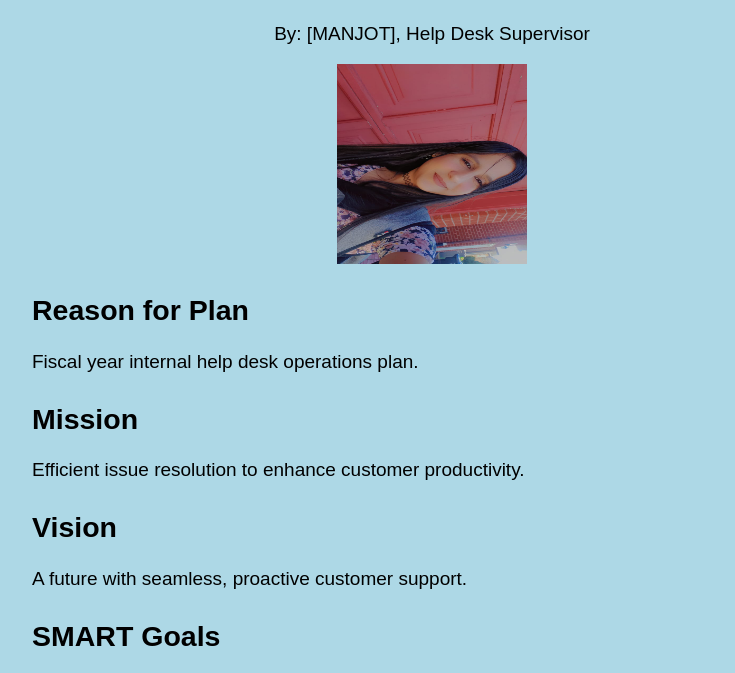
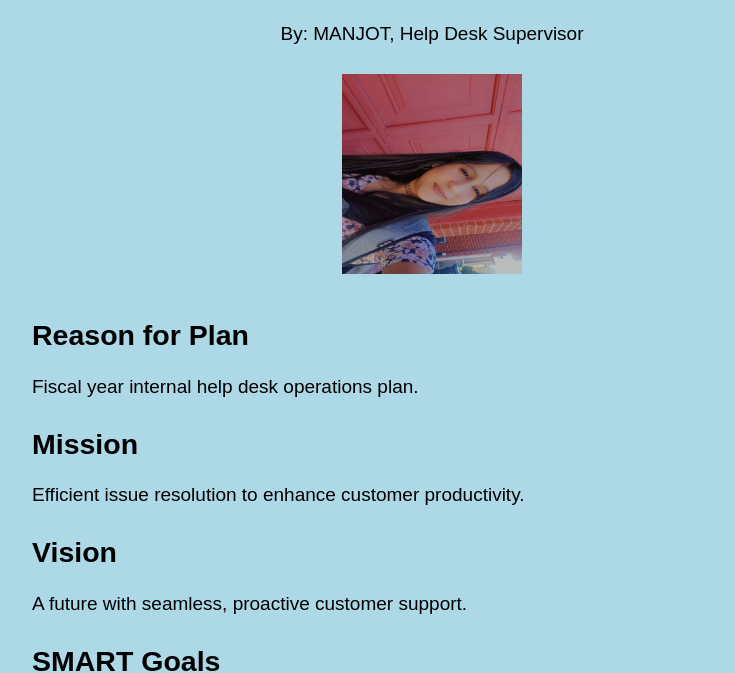
Before and after one commit to manjotkhushi/OPSPlan, a plain HTML site: page index.html.html in a window 1280 px wide. Shown: the part 91-764 px from the top of the page, without its empty margins (208-943 px from the left). Drawn offline with Linux system fonts and the light colour scheme.

Commit message:
Add files via upload

```diff
--- a/index.html.html
+++ b/index.html.html
@@ -21,9 +21,9 @@
             text-align: center;
         }
         img {
-            width: 190px;
+            width: 180px;
             height: 200px;
-            display: block;
+            display: square;
             margin: 10px auto;
         }
         h2 {
@@ -35,7 +35,7 @@
     <div class="container">
         <div class="center">
             <h1>Help Desk OPS Plan Overview</h1>
-            <p>By: [MANJOT], Help Desk Supervisor</p>
+            <p>By: MANJOT, Help Desk Supervisor</p>
             <img src="OPS.jpg" alt="Selfie">
         </div>
 
```
